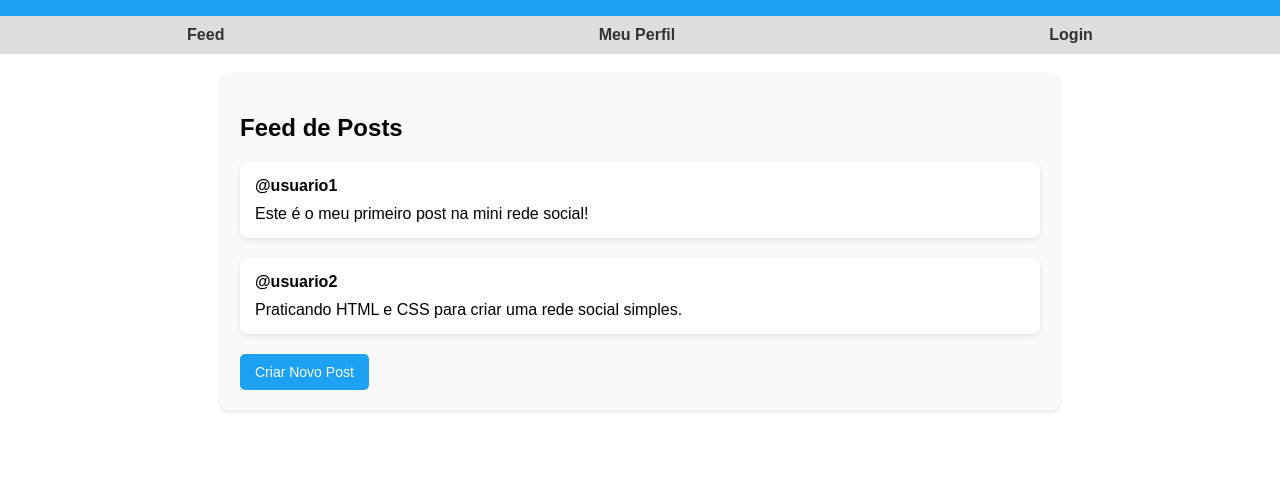
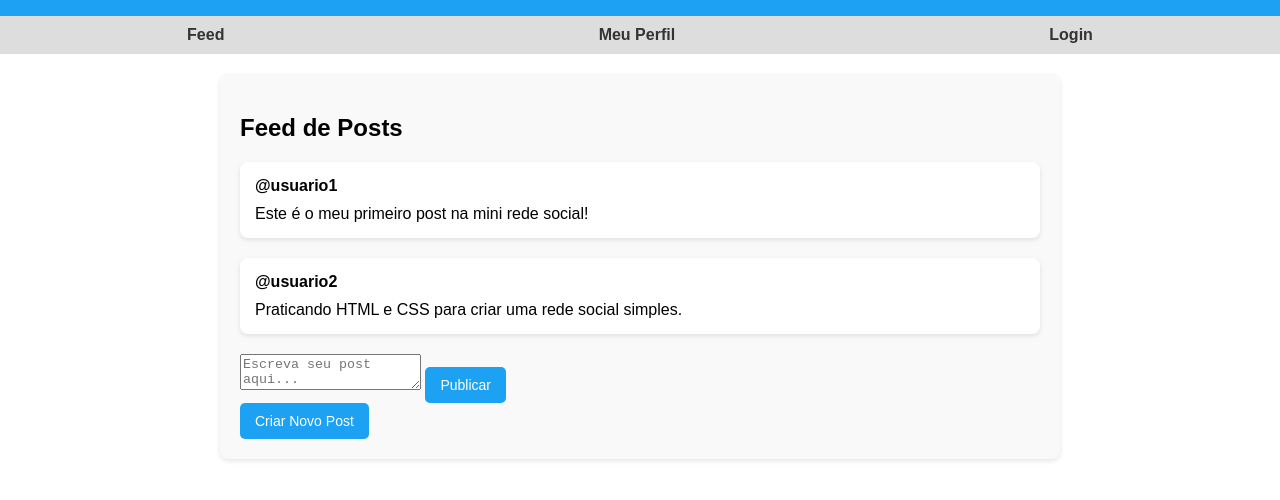
Before and after one commit to caikymorais/mini-social-network, a plain HTML site: page index.html in a window 1280 px wide. Both pictures are taken after a click on the button "Criar Novo Post". Shown: the part 94-594 px from the top of the page. Drawn offline with Linux system fonts and the light colour scheme.

Commit message:
implementação da criação de post

```diff
--- a/index.html
+++ b/index.html
@@ -1,5 +1,5 @@
 <!DOCTYPE html>
-<html lang="pt-br">
+<html lang="en">
 
 <head>
   <meta charset="UTF-8">
@@ -12,6 +12,7 @@
   <header>
     <h1>Mini Rede Social</h1>
   </header>
+
   <nav>
     <a href="#">Feed</a>
     <a href="perfil.html">Meu Perfil</a>
@@ -28,7 +29,13 @@
       <div class="post-author">@usuario2</div>
       <div class="post-content">Praticando HTML e CSS para criar uma rede social simples.</div>
     </div>
-    <button class="button" onclick="novoPost()">Criar Novo Post</button>
+
+    <!-- Formulário de novo post -->
+    <div id="new-post-form" style="display: none;">
+      <textarea id="new-post-content" placeholder="Escreva seu post aqui..." maxlength="280"></textarea>
+      <button class="button" onclick="publicarPost()">Publicar</button>
+    </div>
+    <button class="button" onclick="mostrarFormulario()">Criar Novo Post</button>
   </main>
 
   <script src="js/scripts.js"></script>
--- a/js/scripts.js
+++ b/js/scripts.js
@@ -1,3 +1,14 @@
-function novoPost() {
-  alert("Funcionalidade de criar novo post ainda não implementada!");
+function mostrarFormulario() {
+  document.getElementById("new-post-form").style.display = "block";
 }
+
+function publicarPost() {
+  const postContent = document.getElementById("new-post-content").value;
+  if (postContent) {
+    alert("Post publicado com sucesso: " + postContent);
+    document.getElementById("new-post-content").value = ""; // Limpar o conteúdo
+    document.getElementById("new-post-form").style.display = "none"; // Fechar o formulário
+  } else {
+    alert("Por favor, escreva algo para publicar.");
+  }
+}
```
Also changed, not shown: login.html (+1 -1 lines).
